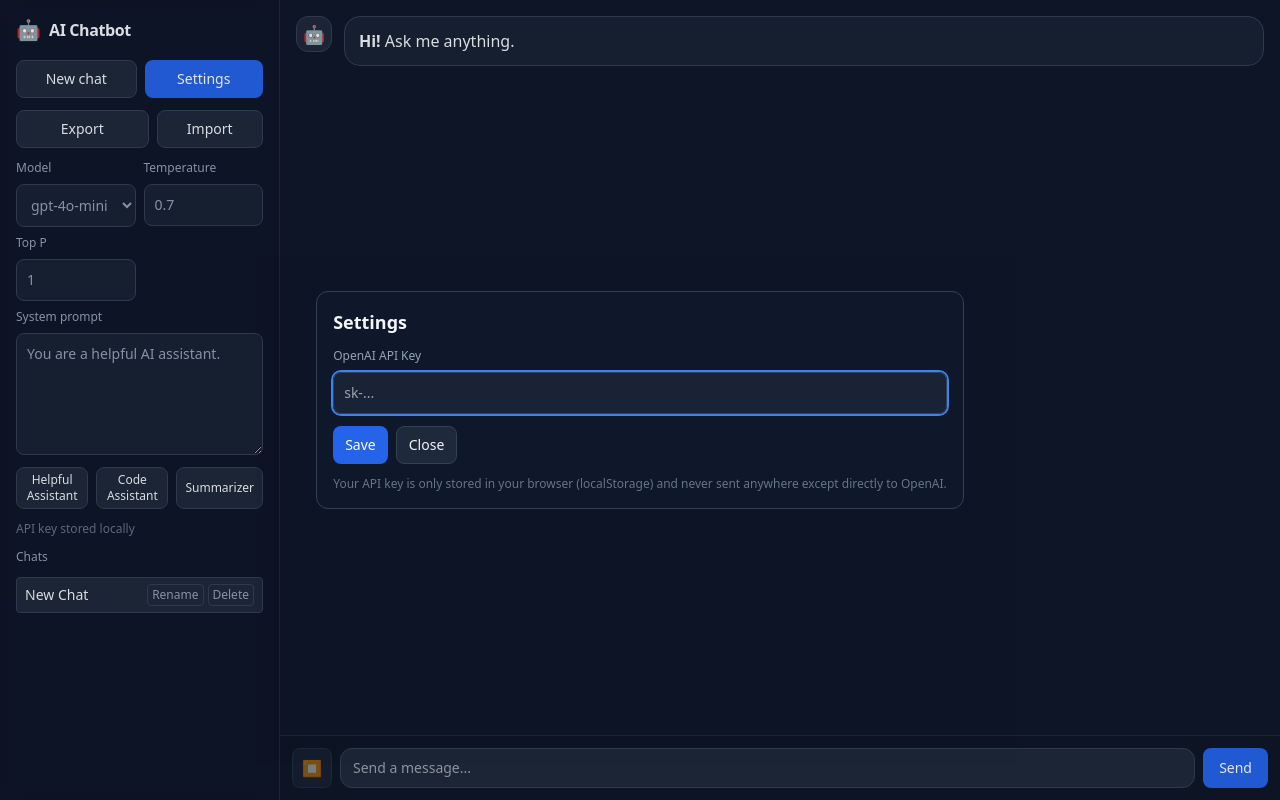
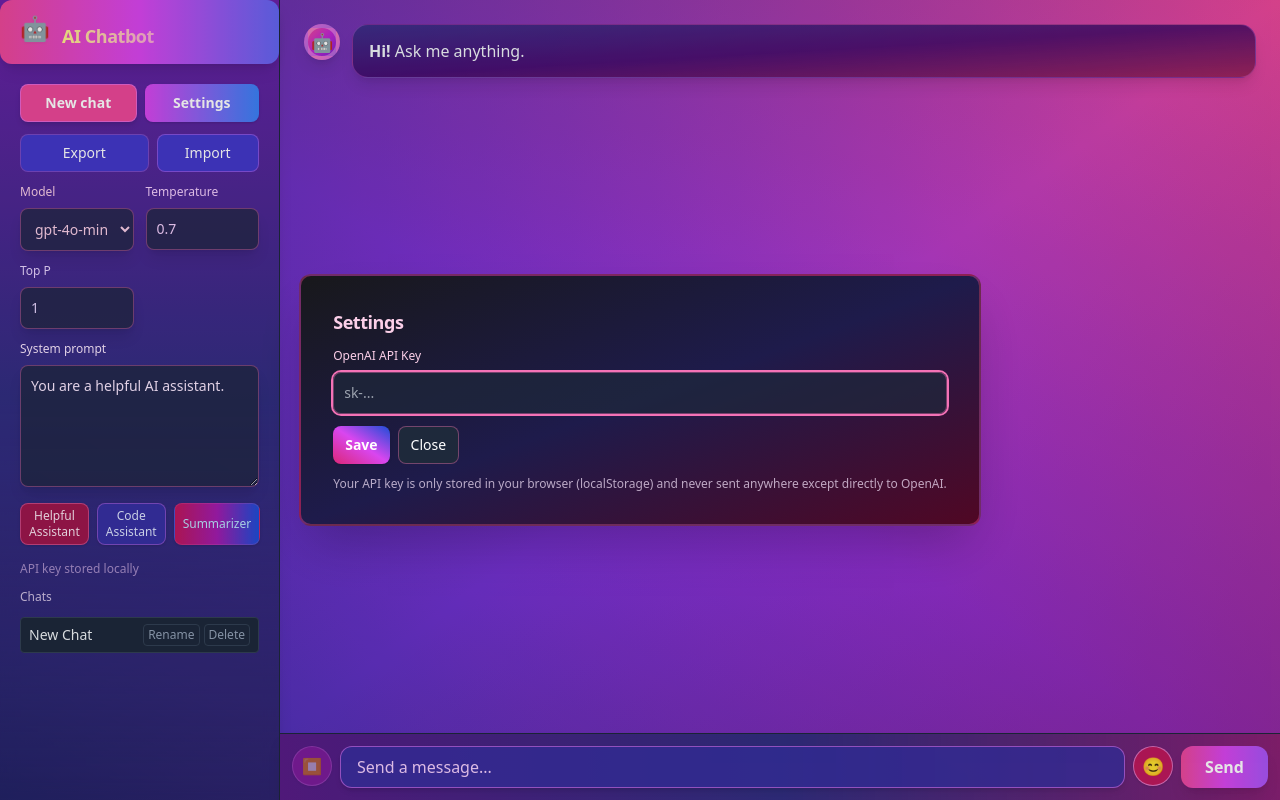
Before and after one commit to ekatapatiye22/Chatbot, a website: page index.html in a window 1280 px wide. Both pictures are taken after a click on the button "Settings". Drawn offline with nearby package versions, Linux system fonts and the light colour scheme.

Commit message:
Made the UI more colourful and added emojis

```diff
--- a/app.js
+++ b/app.js
@@ -484,3 +484,69 @@ elements.messages.addEventListener('click', async (e) => {
     window.speechSynthesis.speak(utter);
   }
 });
+
+// Emoji picker logic
+const emojiList = [
+  "😀","😃","😄","😁","😆","😅","😂","🤣",
+  "😊","😇","🙂","🙃","😉","😌","😍","🥰",
+  "😘","😗","😚","😙","😋","😛","😝","😜",
+  "🤪","🤨","🧐","🤓","😎","🥳","🤩","🥸",
+  "😏","😒","😞","😔","😟","😕","🙁","☹️",
+  "😣","😖","😫","😩","🥺","😢","😭","😤",
+  "😠","😡","🤬","🤯","😳","🥵","🥶","😱",
+  "😨","😰","😥","😓","🤗","🤔","🤭","🤫",
+  "🤥","😶","😐","😑","😬","🙄","😯","😦",
+  "😧","😮","😲","🥱","😴","🤤","😪","😵",
+  "🤐","🥴","🤢","🤮","🤧","😷","🤒","🤕",
+  "🤑","🤠","😈","👿","👹","👺","🤡","💩",
+  "👻","💀","☠️","👽","👾","🤖","🎃","😺",
+  "😸","😹","😻","😼","😽","🙀","😿","😾"
+];
+const emojiBtn = document.getElementById('emoji-btn');
+const emojiPanel = document.getElementById('emoji-panel');
+const promptInput = document.getElementById('prompt');
+
+if (emojiPanel) {
+  emojiPanel.innerHTML = emojiList.map(e => `<button type="button" class="text-2xl p-1 hover:bg-pink-800/40 rounded transition">${e}</button>`).join('');
+}
+
+function showEmojiPanel(show) {
+  if (!emojiPanel) return;
+  emojiPanel.classList.toggle('hidden', !show);
+}
+
+let isEmojiOpen = false;
+emojiBtn?.addEventListener('click', e => {
+  e.preventDefault();
+  isEmojiOpen = !isEmojiOpen;
+  showEmojiPanel(isEmojiOpen);
+  // Focus prompt for insertion
+  if (isEmojiOpen && promptInput) promptInput.focus();
+});
+
+document.addEventListener('click', e => {
+  if (!emojiPanel || !emojiBtn) return;
+  if (e.target === emojiBtn) return;
+  if (emojiPanel.contains(e.target)) return;
+  if (!emojiPanel.classList.contains('hidden')) {
+    emojiPanel.classList.add('hidden');
+    isEmojiOpen = false;
+  }
+});
+
+emojiPanel?.addEventListener('click', e => {
+  if (!(e.target instanceof HTMLElement)) return;
+  const emoji = e.target.textContent;
+  if (!emoji) return;
+  // Insert at caret
+  if (promptInput) {
+    const start = promptInput.selectionStart;
+    const end = promptInput.selectionEnd;
+    const value = promptInput.value;
+    promptInput.value = value.slice(0, start) + emoji + value.slice(end);
+    promptInput.focus();
+    promptInput.selectionStart = promptInput.selectionEnd = start + emoji.length;
+  }
+  showEmojiPanel(false);
+  isEmojiOpen = false;
+});
--- a/index.html
+++ b/index.html
@@ -4,106 +4,108 @@
   <meta charset="UTF-8" />
   <meta name="viewport" content="width=device-width, initial-scale=1.0" />
   <title>AI Chatbot</title>
-  <link rel="preconnect" href="https://fonts.googleapis.com">
-  <link rel="preconnect" href="https://fonts.gstatic.com" crossorigin>
-  <link href="https://fonts.googleapis.com/css2?family=Inter:wght@400;500;600;700&display=swap" rel="stylesheet">
   <script src="https://cdn.tailwindcss.com"></script>
   <script src="https://cdn.jsdelivr.net/npm/marked/marked.min.js"></script>
   <link rel="stylesheet" href="https://cdnjs.cloudflare.com/ajax/libs/highlight.js/11.9.0/styles/github-dark.min.css" />
   <script src="https://cdnjs.cloudflare.com/ajax/libs/highlight.js/11.9.0/highlight.min.js"></script>
+  <style>[x-cloak] { display: none !important; }</style>
 </head>
-<body class="h-screen bg-slate-900 text-slate-100">
+<body class="h-screen text-slate-100 bg-gradient-to-tr from-indigo-800 via-purple-600 to-pink-500 selection:bg-pink-300/60">
   <div class="grid h-screen" style="grid-template-columns: 280px 1fr;">
-    <aside class="hidden md:block h-screen border-r border-slate-800 bg-slate-900/60 backdrop-blur">
-      <div class="flex items-center gap-2 px-4 pt-4">
-        <div class="text-xl">🤖</div>
-        <div class="font-bold tracking-tight">AI Chatbot</div>
+    <aside class="hidden md:block h-screen border-r border-slate-800 bg-gradient-to-b from-purple-800 via-indigo-900 to-slate-900/50 backdrop-blur shadow-lg">
+      <div class="flex items-center gap-3 px-5 pt-5 pb-3 bg-gradient-to-r from-pink-500 via-fuchsia-500 to-indigo-500 shadow-lg rounded-xl">
+        <div class="text-2xl drop-shadow-sm animate-bounce">🤖</div>
+        <div class="font-black text-lg tracking-tight bg-clip-text text-transparent bg-gradient-to-r from-yellow-200 to-pink-300">AI Chatbot</div>
       </div>
-      <div class="px-4 py-4 space-y-3">
+      <div class="px-5 py-5 space-y-3">
         <div class="flex gap-2">
-          <button id="new-chat" class="flex-1 bg-slate-800 border border-slate-700 text-slate-100 rounded-lg px-3 py-2 text-sm">New chat</button>
-          <button id="open-settings" class="flex-1 bg-blue-600 hover:bg-blue-500 text-white rounded-lg px-3 py-2 text-sm">Settings</button>
+          <button id="new-chat" class="flex-1 bg-pink-500 hover:bg-pink-400 transition-colors border border-fuchsia-400/60 text-white font-semibold rounded-lg px-3 py-2 text-sm shadow-md hover:shadow-lg">New chat</button>
+          <button id="open-settings" class="flex-1 bg-gradient-to-r from-fuchsia-500 to-blue-500 hover:from-fuchsia-400 hover:to-blue-400 transition-colors text-white rounded-lg px-3 py-2 text-sm font-semibold shadow">Settings</button>
         </div>
         <div class="flex gap-2">
-          <button id="export-json" class="flex-1 bg-slate-800 border border-slate-700 text-slate-100 rounded-lg px-3 py-2 text-sm">Export</button>
+          <button id="export-json" class="flex-1 bg-indigo-700 hover:bg-indigo-600 border border-pink-400/30 transition-colors text-white rounded-lg px-3 py-2 text-sm">Export</button>
           <label class="flex-1">
             <input id="import-json" type="file" accept="application/json" class="hidden" />
-            <span class="block text-center bg-slate-800 border border-slate-700 text-slate-100 rounded-lg px-3 py-2 text-sm cursor-pointer">Import</span>
+            <span class="block text-center bg-indigo-700 hover:bg-pink-600 border border-fuchsia-400/40 text-white rounded-lg px-3 py-2 text-sm cursor-pointer">Import</span>
           </label>
         </div>
-        <div class="grid grid-cols-2 gap-2">
-          <label class="block text-xs text-slate-400 space-y-2">
+        <div class="grid grid-cols-2 gap-3">
+          <label class="block text-xs text-pink-200 space-y-2">
             <span>Model</span>
-            <select id="model-select" class="w-full bg-slate-800/70 border border-slate-700 rounded-lg p-2.5 text-sm focus:outline-none focus:ring-2 focus:ring-blue-500">
+            <select id="model-select" class="w-full bg-slate-800/70 border border-pink-400/40 rounded-lg p-2.5 text-sm focus:outline-none focus:ring-2 focus:ring-pink-400 shadow-lg">
               <option value="gpt-4o-mini" selected>gpt-4o-mini</option>
               <option value="gpt-4.1-mini">gpt-4.1-mini</option>
             </select>
           </label>
-          <label class="block text-xs text-slate-400 space-y-2">
+          <label class="block text-xs text-fuchsia-200 space-y-2">
             <span>Temperature</span>
-            <input id="temperature" type="number" step="0.1" min="0" max="2" value="0.7" class="w-full bg-slate-800/70 border border-slate-700 rounded-lg p-2.5 text-sm focus:outline-none focus:ring-2 focus:ring-blue-500" />
+            <input id="temperature" type="number" step="0.1" min="0" max="2" value="0.7" class="w-full bg-slate-800/70 border border-pink-400/40 rounded-lg p-2.5 text-sm focus:outline-none focus:ring-2 focus:ring-pink-400 shadow-lg" />
           </label>
-          <label class="block text-xs text-slate-400 space-y-2">
+          <label class="block text-xs text-purple-200 space-y-2">
             <span>Top P</span>
-            <input id="top-p" type="number" step="0.05" min="0" max="1" value="1" class="w-full bg-slate-800/70 border border-slate-700 rounded-lg p-2.5 text-sm focus:outline-none focus:ring-2 focus:ring-blue-500" />
+            <input id="top-p" type="number" step="0.05" min="0" max="1" value="1" class="w-full bg-slate-800/70 border border-pink-400/40 rounded-lg p-2.5 text-sm focus:outline-none focus:ring-2 focus:ring-pink-400 shadow-lg" />
           </label>
-          <label class="block text-xs text-slate-400 space-y-2 col-span-2">
+          <label class="block text-xs text-fuchsia-100 space-y-2 col-span-2">
             <span>System prompt</span>
-            <textarea id="system-prompt" rows="5" placeholder="You are a helpful AI assistant." class="w-full bg-slate-800/70 border border-slate-700 rounded-lg p-2.5 text-sm focus:outline-none focus:ring-2 focus:ring-blue-500"></textarea>
+            <textarea id="system-prompt" rows="5" placeholder="You are a helpful AI assistant." class="w-full bg-slate-800/70 border border-pink-400/40 rounded-lg p-2.5 text-sm focus:outline-none focus:ring-2 focus:ring-pink-400 shadow-lg"></textarea>
           </label>
           <div class="col-span-2 flex gap-2 text-xs">
-            <button id="preset-helpful" class="flex-1 bg-slate-800 border border-slate-700 rounded-lg px-2 py-1">Helpful Assistant</button>
-            <button id="preset-coder" class="flex-1 bg-slate-800 border border-slate-700 rounded-lg px-2 py-1">Code Assistant</button>
-            <button id="preset-summarize" class="flex-1 bg-slate-800 border border-slate-700 rounded-lg px-2 py-1">Summarizer</button>
+            <button id="preset-helpful" class="flex-1 bg-pink-800 border border-pink-400/50 text-pink-100 hover:bg-pink-600/90 rounded-lg px-2 py-1 shadow hover:shadow-fuchsia-500/30">Helpful Assistant</button>
+            <button id="preset-coder" class="flex-1 bg-indigo-800 border border-fuchsia-400/40 text-indigo-100 hover:bg-indigo-700/90 rounded-lg px-2 py-1 shadow hover:shadow-fuchsia-600/30">Code Assistant</button>
+            <button id="preset-summarize" class="flex-1 bg-gradient-to-r from-pink-700 via-fuchsia-700 to-blue-700 border border-pink-400/20 text-sky-200 hover:bg-pink-700/70 rounded-lg px-2 py-1 shadow">Summarizer</button>
           </div>
         </div>
-        <div class="text-xs text-slate-500">API key stored locally</div>
-        <div class="text-xs text-slate-400">Chats</div>
+        <div class="text-xs text-fuchsia-200/60 pt-1">API key stored locally</div>
+        <div class="text-xs text-fuchsia-100/80">Chats</div>
         <div id="session-list" class="space-y-1 max-h-[40vh] overflow-auto"></div>
       </div>
     </aside>
 
     <main class="grid grid-rows-[1fr_auto] h-screen">
-      <div id="messages" class="overflow-auto p-4 space-y-3" aria-live="polite"></div>
-
-      <form id="composer" class="grid grid-cols-[auto_1fr_auto] gap-2 p-3 border-t border-slate-800 bg-slate-900/70" autocomplete="off">
-        <button id="stop" type="button" class="w-10 h-10 grid place-items-center rounded-lg bg-slate-800 border border-slate-700 text-slate-200 disabled:opacity-50" title="Stop" aria-label="Stop" disabled>⏹</button>
-        <input id="prompt" type="text" placeholder="Send a message..." class="bg-slate-800 border border-slate-700 rounded-xl px-3 py-2 text-sm focus:outline-none focus:ring-2 focus:ring-blue-500" />
-        <button id="send" class="bg-blue-600 hover:bg-blue-500 text-white rounded-lg px-4 text-sm" type="submit">Send</button>
+      <div id="messages" class="overflow-auto p-6 space-y-4 bg-gradient-to-br from-indigo-900/50 via-transparent to-pink-900/40">
+      </div>
+      <form id="composer" class="grid grid-cols-[auto_1fr_auto_auto] gap-2 p-3 border-t border-slate-800 bg-gradient-to-r from-purple-900 via-indigo-900 to-pink-900/70 shadow-lg relative" autocomplete="off">
+        <button id="stop" type="button" class="w-10 h-10 grid place-items-center rounded-full bg-fuchsia-700 border border-fuchsia-400/60 text-pink-100 hover:bg-pink-600 transition-colors duration-200 shadow disabled:opacity-50" title="Stop" aria-label="Stop" disabled>⏹</button>
+        <input id="prompt" type="text" placeholder="Send a message..." class="bg-indigo-800/80 border border-fuchsia-400/60 rounded-xl px-4 py-2 text-base text-white placeholder:text-fuchsia-200 focus:outline-none focus:ring-2 focus:ring-pink-400/80 transition-all duration-150 shadow-md" />
+        <button id="emoji-btn" type="button" title="Emoji" class="w-10 h-10 grid place-items-center rounded-full bg-pink-700 hover:bg-fuchsia-500 border border-fuchsia-300/60 text-lg shadow transition">😊</button>
+        <button id="send" class="bg-gradient-to-r from-pink-500 via-fuchsia-500 to-purple-500 hover:from-purple-500 hover:to-pink-400 text-white font-semibold rounded-xl px-6 py-2 text-base transition-all duration-150 shadow-lg hover:shadow-xl" type="submit">Send</button>
+        <div id="emoji-panel" class="absolute bottom-14 left-1/2 -translate-x-1/2 z-20 hidden bg-zinc-900/95 border border-pink-300/30 rounded-xl p-2 shadow-2xl grid grid-cols-8 gap-1 max-w-xs w-fit select-none overflow-auto" style="min-width:300px;"></div>
       </form>
     </main>
   </div>
 
-  <dialog id="settings-dialog" class="rounded-xl border border-slate-700 bg-slate-900 text-slate-100 p-4">
+  <dialog id="settings-dialog" class="rounded-xl border-2 border-pink-500/40 bg-gradient-to-br from-zinc-900 via-indigo-950 to-pink-950 text-slate-100 p-8 shadow-2xl">
     <form method="dialog" class="space-y-3">
-      <h3 class="text-lg font-semibold">Settings</h3>
-      <label class="block text-xs text-slate-400 space-y-2">
+      <h3 class="text-lg text-pink-200 font-black tracking-tight">Settings</h3>
+      <label class="block text-xs text-pink-200 space-y-2">
         <span>OpenAI API Key</span>
-        <input id="api-key" type="password" placeholder="sk-..." class="w-full bg-slate-800/70 border border-slate-700 rounded-lg p-2.5 text-sm focus:outline-none focus:ring-2 focus:ring-blue-500" />
+        <input id="api-key" type="password" placeholder="sk-..." class="w-full bg-slate-800/70 border border-pink-400/40 rounded-lg p-2.5 text-sm focus:outline-none focus:ring-2 focus:ring-pink-400" />
       </label>
       <div class="flex gap-2">
-        <button id="save-settings" class="bg-blue-600 hover:bg-blue-500 text-white rounded-lg px-3 py-2 text-sm" value="default">Save</button>
-        <button class="bg-slate-800 border border-slate-700 text-slate-100 rounded-lg px-3 py-2 text-sm" value="cancel">Close</button>
+        <button id="save-settings" class="bg-gradient-to-tr from-pink-600 via-fuchsia-500 to-blue-700 text-white font-semibold rounded-lg px-3 py-2 text-sm shadow" value="default">Save</button>
+        <button class="bg-slate-800 border border-pink-400/40 text-white rounded-lg px-3 py-2 text-sm" value="cancel">Close</button>
       </div>
-      <p class="text-xs text-slate-500 m-0">Your API key is only stored in your browser (localStorage) and never sent anywhere except directly to OpenAI.</p>
+      <p class="text-xs text-fuchsia-100/70 m-0">Your API key is only stored in your browser (localStorage) and never sent anywhere except directly to OpenAI.</p>
     </form>
   </dialog>
 
   <template id="message-template">
     <div class="message grid grid-cols-[36px_1fr] gap-3 group">
-      <div class="avatar w-9 h-9 rounded-xl grid place-items-center bg-slate-800 border border-slate-700 text-lg"></div>
+      <div class="avatar w-9 h-9 rounded-full grid place-items-center bg-gradient-to-br from-pink-500 via-fuchsia-600 to-purple-700 border-4 border-pink-200/40 shadow-lg text-lg">
+        <!-- avatar content (set in JS) -->
+      </div>
       <div class="space-y-1">
-        <div class="bubble bg-slate-800/70 border border-slate-700 rounded-2xl px-3.5 py-3 leading-6"></div>
-        <div class="hidden group-hover:flex gap-2 text-xs text-slate-400">
-          <button data-action="copy" class="px-2 py-1 rounded bg-slate-800 border border-slate-700">Copy</button>
-          <button data-action="retry" class="px-2 py-1 rounded bg-slate-800 border border-slate-700">Retry</button>
-          <button data-action="edit" class="px-2 py-1 rounded bg-slate-800 border border-slate-700">Edit</button>
-          <button data-action="tts" class="px-2 py-1 rounded bg-slate-800 border border-slate-700">Speak</button>
+        <div class="bubble shadow-lg transition-all duration-200 bg-gradient-to-br from-indigo-900/80 via-purple-950/80 to-pink-900/70 border border-fuchsia-400/30 rounded-2xl px-4 py-3 leading-7 group-[.user]:from-pink-600 group-[.user]:to-yellow-400 group-[.user]:via-fuchsia-500 group-[.user]:text-pink-100 group-[.user]:bg-gradient-to-br">
+        </div>
+        <div class="hidden group-hover:flex gap-2 text-xs text-pink-200">
+          <button data-action="copy" class="px-2 py-1 rounded bg-fuchsia-700 hover:bg-pink-600 transition shadow">Copy</button>
+          <button data-action="retry" class="px-2 py-1 rounded bg-pink-800 hover:bg-fuchsia-700 transition shadow">Retry</button>
+          <button data-action="edit" class="px-2 py-1 rounded bg-pink-800 hover:bg-yellow-700 transition shadow">Edit</button>
+          <button data-action="tts" class="px-2 py-1 rounded bg-fuchsia-900 hover:bg-pink-900 transition shadow">Speak</button>
         </div>
       </div>
     </div>
   </template>
-
   <script src="app.js" type="module"></script>
 </body>
 <script>
```
Also changed, not shown: .github/workflows/vercel.yml, api/responses.js (line endings or trailing spaces), netlify.toml, netlify/functions/responses.js (line endings or trailing spaces), package.json (line endings or trailing spaces), vercel.json, 1 other file.
